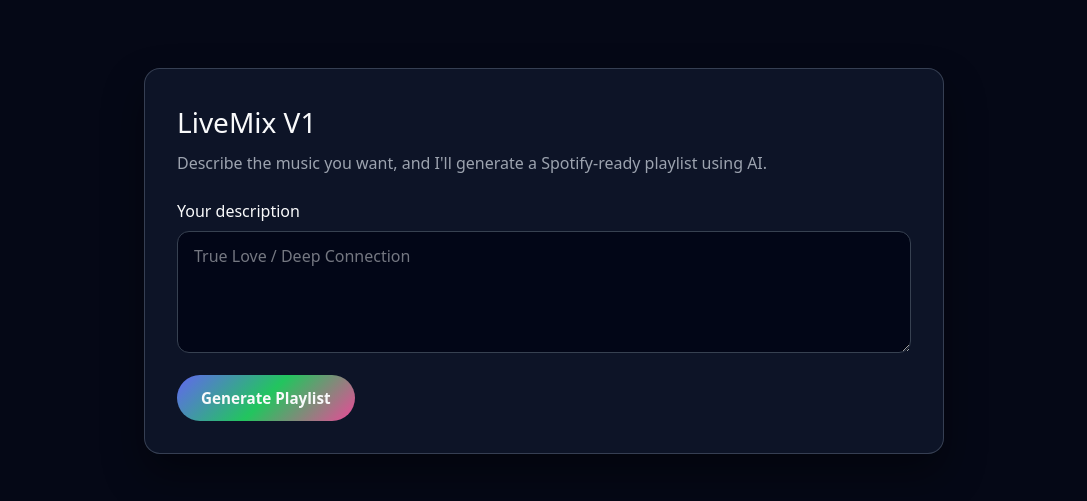
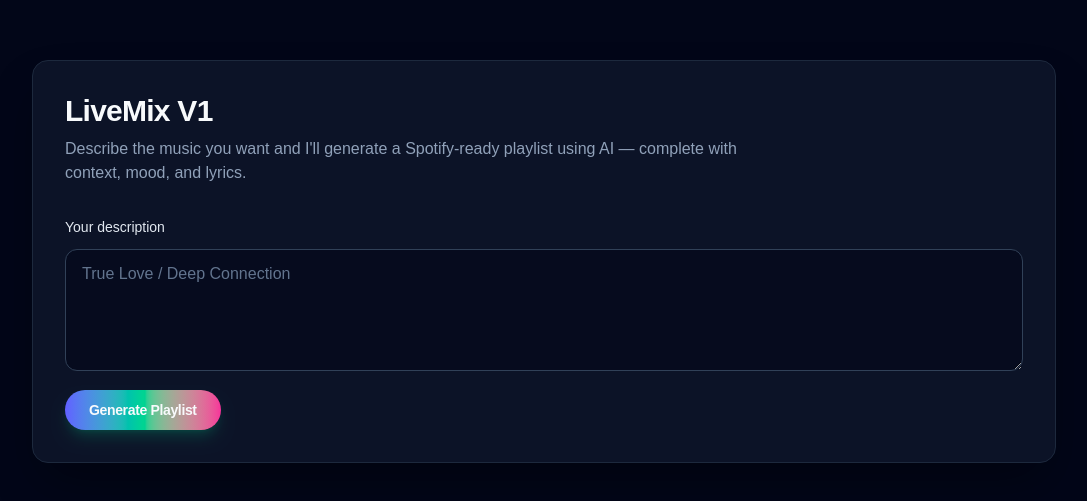
Before and after one commit to lonelyponey/livemix-mvp, a Next.js app: page / in a window 1280 px wide. Shown: the part 139-640 px from the top of the page, without its empty margins (96-1183 px from the left). Built offline with nearby package versions, Linux system fonts and the light colour scheme.

Commit message:
feat: update UI, prompt

```diff
--- a/app/api/generate/route.js
+++ b/app/api/generate/route.js
@@ -44,7 +44,7 @@ export async function POST(request) {
             {
               role: "system",
               content:
-                "You are a playlist generator. Given a description of desired music, you return a JSON object with a 'tracks' array. Each track must have 'title','content','artist', 'link', 'genre', 'artist background', 'mood','why the song is related to topic', 'comparisons between songs' and 'recommendations for similar artists' fields.The link is the spotify link of each music.Maximum 10 tracks. Respond with JSON ONLY, no extra text.",
+                "You are a playlist generator. Given a description of desired music, you return a JSON object with a 'tracks' array. Each track must have 'title','content','artist', 'link', 'genre', 'artistBackground', 'mood','reason', 'comparisonsBetweenSongs','lyrics' and 'avatar' fields.The 'link' field is the spotify link of each music.Maximum 5 music. Respond with JSON ONLY, no extra text.",
             },
             {
               role: "user",
--- a/app/page.tsx
+++ b/app/page.tsx
@@ -1,21 +1,22 @@
 "use client";
 
-// pages/index.js
 import { useState } from "react";
 
 export default function Home() {
   const [description, setDescription] = useState("");
-  const [playlist, setPlaylist] = useState([]);
+  const [playlist, setPlaylist] = useState<any[]>([]);
   const [loading, setLoading] = useState(false);
   const [error, setError] = useState("");
 
   const handleGenerate = async () => {
     setError("");
     setPlaylist([]);
+
     if (!description.trim()) {
       setError("Please describe the music you want.");
       return;
     }
+
     setLoading(true);
     try {
       const res = await fetch("/api/generate", {
@@ -30,11 +31,8 @@ export default function Home() {
       }
 
       const data = await res.json();
-      // console.log("[frontend] data from backend:", data["tracks"]);
-      console.log("[frontend] data from backend:", JSON.parse(data));
-      // setPlaylist(data.receivedDescription || []);
-
-      setPlaylist(JSON.parse(data).tracks);
+      const parsed = JSON.parse(data);
+      setPlaylist(parsed.tracks || []);
     } catch (err) {
       console.error("[frontend] fetch threw error:", err);
       setError("Something went wrong while generating the playlist.");
@@ -44,40 +42,22 @@ export default function Home() {
   };
 
   return (
-    <main
-      style={{
-        minHeight: "100vh",
-        display: "flex",
-        alignItems: "center",
-        justifyContent: "center",
-        padding: "2rem",
-        background: "#050816",
-        color: "#f9fafb",
-        fontFamily: "system-ui, -apple-system, BlinkMacSystemFont, sans-serif",
-      }}
-    >
-      <div
-        style={{
-          width: "100%",
-          maxWidth: "800px",
-          background: "rgba(15,23,42,0.9)",
-          borderRadius: "1rem",
-          padding: "2rem",
-          boxShadow: "0 20px 40px rgba(0,0,0,0.4)",
-          border: "1px solid rgba(148,163,184,0.3)",
-        }}
-      >
-        <h1 style={{ fontSize: "1.75rem", marginBottom: "0.5rem" }}>
+    <main className="min-h-screen bg-slate-950 text-slate-50 flex items-center justify-center px-4 py-8">
+      <div className="w-full max-w-5xl rounded-2xl border border-slate-800 bg-slate-900/80 shadow-2xl shadow-black/40 px-6 py-6 sm:px-8 sm:py-8">
+        {/* Header */}
+        <header className="mb-6 sm:mb-8">
+          <h1 className="text-2xl sm:text-3xl font-semibold tracking-tight">
             LiveMix V1
           </h1>
-        <p style={{ marginBottom: "1.5rem", color: "#9ca3af" }}>
-          Describe the music you want, and I&apos;ll generate a Spotify-ready
-          playlist using AI.
+          <p className="mt-2 text-sm sm:text-base text-slate-400 max-w-2xl">
+            Describe the music you want and I&apos;ll generate a Spotify-ready
+            playlist using AI — complete with context, mood, and lyrics.
           </p>
+        </header>
 
-        <label
-          style={{ display: "block", marginBottom: "0.5rem", fontWeight: 500 }}
-        >
+        {/* Input area */}
+        <section className="space-y-3">
+          <label className="block text-sm font-medium text-slate-200">
             Your description
           </label>
           <textarea
@@ -85,86 +65,143 @@ export default function Home() {
             onChange={(e) => setDescription(e.target.value)}
             placeholder="True Love / Deep Connection"
             rows={4}
-          style={{
-            width: "100%",
-            padding: "0.75rem 1rem",
-            borderRadius: "0.75rem",
-            border: "1px solid #374151",
-            background: "#020617",
-            color: "#e5e7eb",
-            resize: "vertical",
-            marginBottom: "1rem",
-          }}
+            className="w-full rounded-xl border border-slate-700 bg-slate-950/60 px-4 py-3 text-sm sm:text-base text-slate-100 placeholder:text-slate-500 focus:outline-none focus:ring-2 focus:ring-emerald-400/70 focus:border-emerald-400/70 transition"
           />
+
+          <div className="flex flex-col sm:flex-row items-start sm:items-center gap-3">
             <button
               onClick={handleGenerate}
               disabled={loading}
-          style={{
-            padding: "0.75rem 1.5rem",
-            borderRadius: "999px",
-            border: "none",
-            cursor: loading ? "default" : "pointer",
-            fontWeight: 600,
-            fontSize: "0.95rem",
-            background:
-              "linear-gradient(135deg, #6366f1 0%, #22c55e 50%, #ec4899 100%)",
-            opacity: loading ? 0.7 : 1,
-          }}
+              className="inline-flex items-center justify-center rounded-full bg-gradient-to-r from-indigo-500 via-emerald-400 to-pink-500 px-6 py-2.5 text-sm font-semibold tracking-tight shadow-lg shadow-emerald-500/20 disabled:opacity-60 disabled:cursor-not-allowed transition hover:shadow-emerald-400/40"
             >
               {loading ? "Generating playlist..." : "Generate Playlist"}
             </button>
 
-        {error && (
-          <p style={{ color: "#f97373", marginTop: "1rem" }}>{error}</p>
-        )}
+            {error && <p className="text-sm text-rose-400 max-w-md">{error}</p>}
+          </div>
+        </section>
 
+        {/* Playlist */}
         {playlist.length > 0 && (
-          <div style={{ marginTop: "2rem" }}>
-            <h2 style={{ fontSize: "1.25rem", marginBottom: "0.75rem" }}>
+          <section className="mt-8 border-t border-slate-800 pt-6 space-y-4">
+            <div className="flex flex-col sm:flex-row sm:items-end sm:justify-between gap-2">
+              <div>
+                <h2 className="text-lg sm:text-xl font-semibold tracking-tight">
                   Your playlist
                 </h2>
-            <p style={{ color: "#9ca3af", marginBottom: "0.75rem" }}>
-              Click a track to open it in Spotify.
+                <p className="text-sm text-slate-400">
+                  Click a track to open it in Spotify. Each card includes mood,
+                  background and lyrics.
                 </p>
-            <ul style={{ listStyle: "none", padding: 0, margin: 0 }}>
+              </div>
+              <span className="inline-flex items-center rounded-full border border-slate-700 px-3 py-1 text-xs text-slate-300">
+                {playlist.length} track{playlist.length === 1 ? "" : "s"}
+              </span>
+            </div>
+
+            <ul className="mt-3 grid gap-4 md:gap-5">
               {playlist.map((track: any, index) => (
                 <li
                   key={index}
-                  style={{
-                    padding: "0.75rem 0",
-                    borderBottom: "1px solid rgba(55,65,81,0.7)",
-                    display: "flex",
-                    justifyContent: "space-between",
-                    alignItems: "center",
-                    gap: "1rem",
-                  }}
+                  className="group flex flex-col md:flex-row gap-4 rounded-2xl border border-slate-800 bg-slate-900/70 p-4 sm:p-5 hover:border-emerald-400/80 hover:bg-slate-900 transition-colors"
                 >
-                  <div>
-                    <div style={{ fontWeight: 500 }}>{track.title}</div>
-                    <div style={{ fontSize: "0.85rem", color: "#9ca3af" }}>
-                      {track.artist}
+                  {/* Avatar + index */}
+                  <div className="flex items-start gap-3 md:w-56">
+                    {track.avatar ? (
+                      <img
+                        src={track.avatar}
+                        alt={track.artist || track.title}
+                        className="h-16 w-16 rounded-full object-cover border border-slate-700 shadow-md"
+                      />
+                    ) : (
+                      <div className="h-16 w-16 rounded-full bg-slate-800 flex items-center justify-center text-sm text-slate-400">
+                        {index + 1}
+                      </div>
+                    )}
+                    <div className="space-y-1">
+                      <p className="text-xs uppercase tracking-[0.2em] text-slate-500">
+                        Track #{index + 1}
+                      </p>
+                      <h3 className="text-base sm:text-lg font-semibold leading-snug">
+                        {track.title}
+                      </h3>
+                      <p className="text-sm text-slate-400">{track.artist}</p>
+                      <div className="mt-2 flex flex-wrap gap-2">
+                        {track.genre && (
+                          <span className="inline-flex items-center rounded-full bg-slate-800/80 px-2.5 py-1 text-[11px] font-medium text-emerald-300">
+                            {track.genre}
+                          </span>
+                        )}
+                        {track.mood && (
+                          <span className="inline-flex items-center rounded-full bg-slate-800/80 px-2.5 py-1 text-[11px] text-slate-300">
+                            {track.mood}
+                          </span>
+                        )}
                       </div>
                     </div>
+                  </div>
+
+                  {/* Main content */}
+                  <div className="flex-1 space-y-3 text-sm text-slate-200">
+                    {track.content && (
+                      <p className="text-slate-200">{track.content}</p>
+                    )}
+
+                    {track.reason && (
+                      <div>
+                        <p className="text-[11px] font-semibold uppercase tracking-[0.2em] text-slate-500 mb-1">
+                          Why it fits
+                        </p>
+                        <p className="text-slate-300">{track.reason}</p>
+                      </div>
+                    )}
+
+                    {track.comparisonsBetweenSongs && (
+                      <div>
+                        <p className="text-[11px] font-semibold uppercase tracking-[0.2em] text-slate-500 mb-1">
+                          Compared to other songs
+                        </p>
+                        <p className="text-slate-300">
+                          {track.comparisonsBetweenSongs}
+                        </p>
+                      </div>
+                    )}
+
+                    {track.artistBackground && (
+                      <div>
+                        <p className="text-[11px] font-semibold uppercase tracking-[0.2em] text-slate-500 mb-1">
+                          Artist background
+                        </p>
+                        <p className="text-slate-400">
+                          {track.artistBackground}
+                        </p>
+                      </div>
+                    )}
+
+                    {track.lyrics && (
+                      <div className="border-l-2 border-emerald-400/60 pl-3 text-slate-200 text-sm italic bg-slate-900/60 py-2 rounded-r-xl">
+                        “{track.lyrics}”
+                      </div>
+                    )}
+
                     {track.link && (
+                      <div className="pt-1">
                         <a
                           href={track.link}
                           target="_blank"
                           rel="noreferrer"
-                      style={{
-                        fontSize: "0.85rem",
-                        textDecoration: "none",
-                        padding: "0.35rem 0.75rem",
-                        borderRadius: "999px",
-                        border: "1px solid #22c55e",
-                      }}
+                          className="inline-flex items-center gap-1 rounded-full border border-emerald-400/70 px-3 py-1.5 text-xs font-medium text-emerald-200 hover:bg-emerald-400/10 transition"
                         >
                           Open in Spotify
+                          <span className="text-[10px]">↗</span>
                         </a>
+                      </div>
                     )}
+                  </div>
                 </li>
               ))}
             </ul>
-          </div>
+          </section>
         )}
       </div>
     </main>
```
Lines whose indentation alone changed are shown as unchanged.
